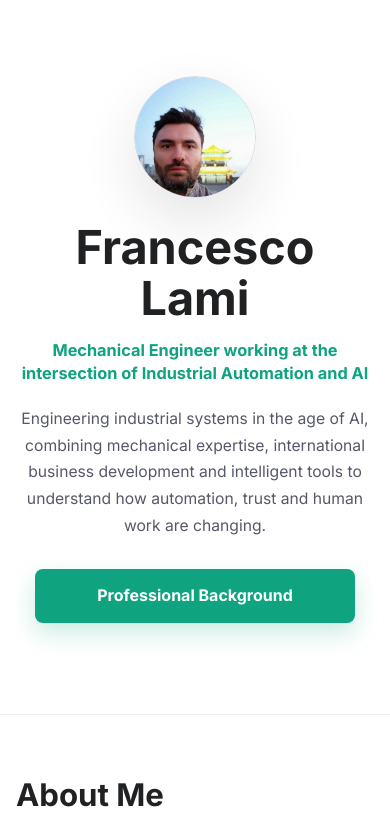
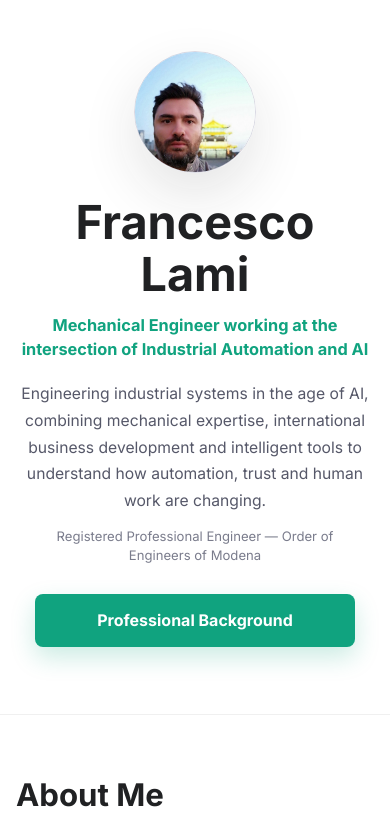
Before and after one commit to francescolami-hash/didactic-sniffle, a Flask app: page / in a window 390 px wide. Shown: the part 112-925 px from the top of the page. Run offline with Flask 3, Linux system fonts and the light colour scheme.

Commit message:
Add professional register link

```diff
--- a/Project_Sito/static/style.css
+++ b/Project_Sito/static/style.css
@@ -143,9 +143,27 @@ nav a:hover{
 
 .hero p{
     max-width:780px;
-    margin:0 auto 38px;
+    margin:0 auto 14px;
     color:#565869;
     font-size:1.08rem;
+}
+
+.professional-register-link{
+    display:inline-block;
+    margin:0 auto 34px;
+    color:#7a7c8c;
+    font-size:0.88rem;
+    line-height:1.5;
+    text-decoration:underline;
+    text-decoration-color:transparent;
+    text-underline-offset:4px;
+    transition:color 160ms ease, text-decoration-color 160ms ease;
+}
+
+.professional-register-link:hover,
+.professional-register-link:focus-visible{
+    color:#565869;
+    text-decoration-color:currentColor;
 }
 
 .btn-primary{
@@ -565,7 +583,13 @@ footer{
 
     .hero p{
         font-size:0.98rem;
-        margin-bottom:30px;
+        margin-bottom:12px;
+    }
+
+    .professional-register-link{
+        max-width:300px;
+        margin-bottom:28px;
+        font-size:0.82rem;
     }
 
     .btn-primary{
--- a/Project_Sito/templates/index.html
+++ b/Project_Sito/templates/index.html
@@ -58,6 +58,15 @@
             international business development and intelligent tools to understand how
             automation, trust and human work are changing.
         </p>
+
+        <a
+            class="professional-register-link"
+            href="https://www.cni.it/albo-unico?utm_source=chatgpt.com"
+            target="_blank"
+            rel="noopener noreferrer"
+        >
+            Registered Professional Engineer — Order of Engineers of Modena
+        </a>
 
         <div class="hero-buttons">
             <a href="#experience" class="btn-primary">Professional Background</a>
```
Also changed, not shown: docs/index.html (+9 -0 lines), docs/static/style.css (+26 -2 lines).
